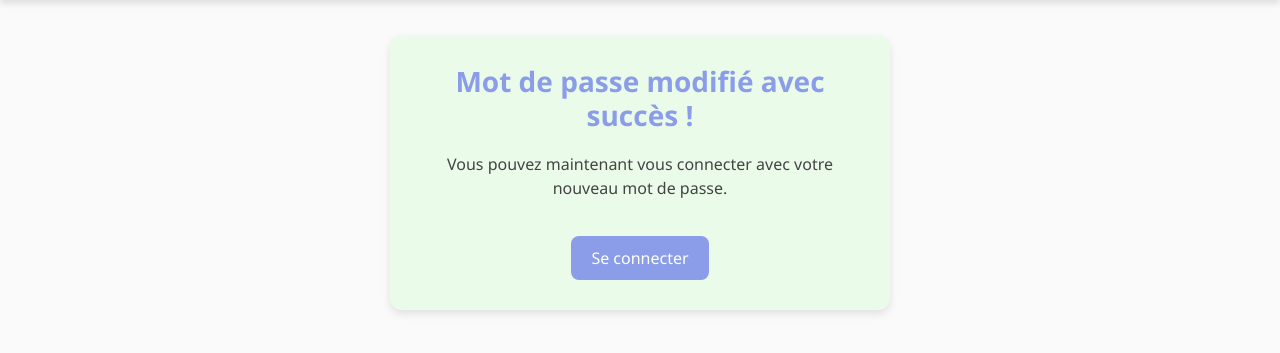
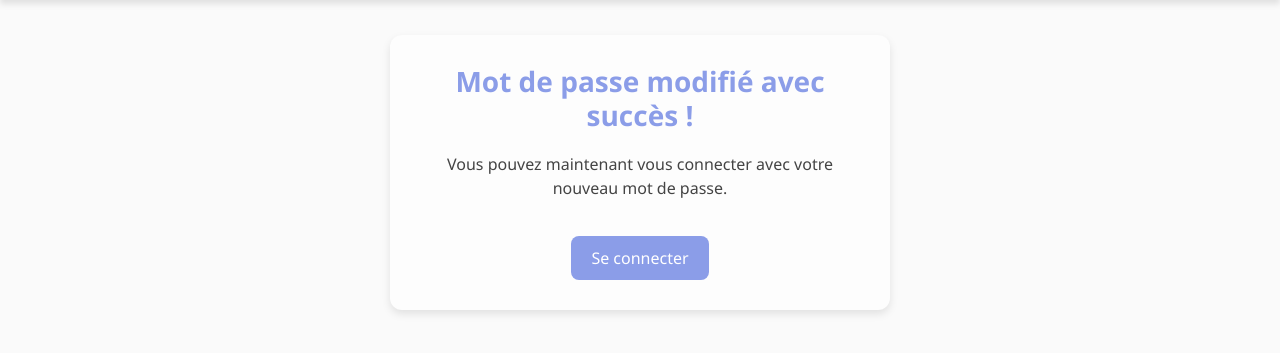
Before and after one commit to andinox/Projet-Python-TSP, a Django app: page /password_reset_complete/ in a window 1280 px wide. Shown: the part 101-454 px from the top of the page. Run offline with Django 5.2, Linux system fonts and the light colour scheme; parts of the project's set-up code (start-up, migrations or seed data) failed here and were passed over.

Commit message:
fix: css update background color

```diff
--- a/DiagnosticTool/gestionnaire_users/templates/gestionnaire_users/registration/password_reset_complete.html
+++ b/DiagnosticTool/gestionnaire_users/templates/gestionnaire_users/registration/password_reset_complete.html
@@ -3,7 +3,7 @@
 {% block title %}Mot de passe modifié{% endblock %}
 
 {% block content %}
-<div style="max-width: 500px; margin: 40px auto; background: #eafbea; padding: 30px; border-radius: 12px; box-shadow: 0 4px 8px rgba(0,0,0,0.1); text-align: center;">
+<div style="max-width: 500px; margin: 40px auto; background: #fdfdfd; padding: 30px; border-radius: 12px; box-shadow: 0 4px 8px rgba(0,0,0,0.1); text-align: center;">
     <h2 style="color: #8b9de8;"> Mot de passe modifié avec succès !</h2>
     <p style="color: #444;">Vous pouvez maintenant vous connecter avec votre nouveau mot de passe.</p>
     <a href="{% url 'login_page' %}" style="display: inline-block; margin-top: 20px; padding: 10px 20px; background-color: #8b9de8; color: white; text-decoration: none; border-radius: 8px;">Se connecter</a>
```
